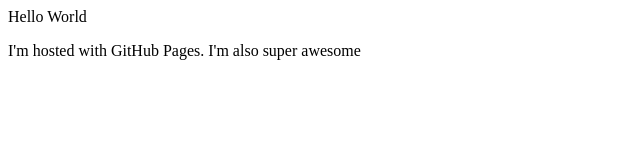
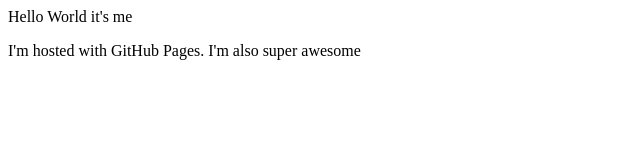
Before and after one commit to jaba0143/jaba0143.github.io, a plain HTML site: page index.html in a window 1280 px wide. Shown: the full height of the page, 0-640 px from the left. Drawn offline with Linux system fonts and the light colour scheme.

Commit message:
Update index.html

```diff
--- a/index.html
+++ b/index.html
@@ -2,7 +2,7 @@
 <html>
 <body>
 <head>
-  Hello World
+  Hello World it's me
 <head>
 <p>I'm hosted with GitHub Pages. I'm also super awesome </p>
 </body>
```
